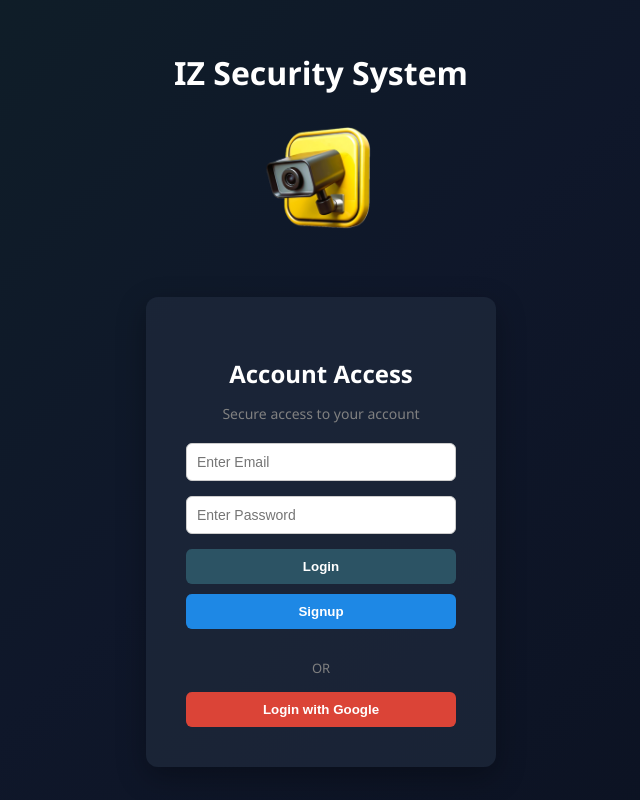
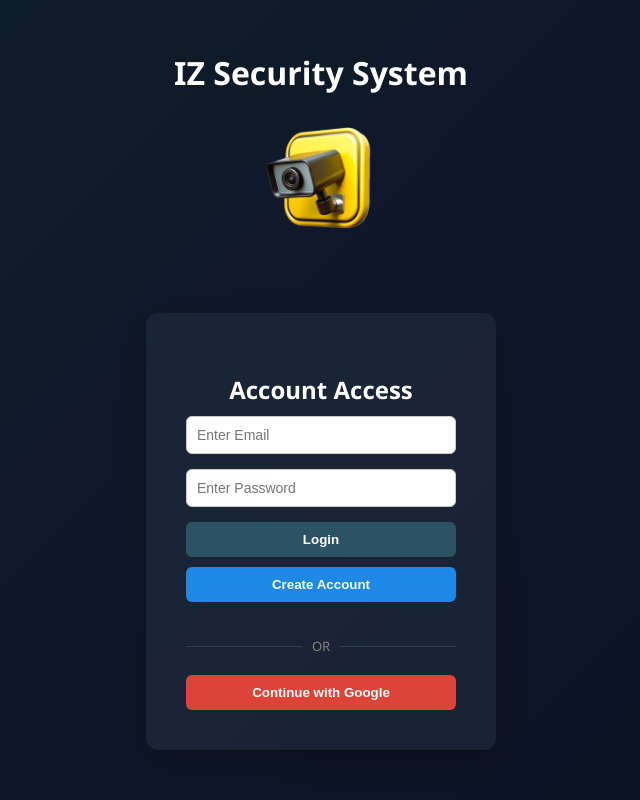
Before and after one commit to NehanShaikh/IZ_shop, a React (Create React App) app in the folder iz-security-frontend/: page /login in a window 1280 px wide. Shown: the top 800 px of the page, without its empty margins (319-959 px from the left). Built offline with nearby package versions, Linux system fonts and the light colour scheme.

Commit message:
first commit

```diff
--- a/iz-security-frontend/src/App.css
+++ b/iz-security-frontend/src/App.css
@@ -462,9 +462,23 @@ html, body {
 }
 
 .divider {
-  margin: 15px 0;
+  margin: 20px 0;
+  display: flex;
+  align-items: center;
+  text-align: center;
+  color: gray;
   font-size: 13px;
-  color: gray;
+}
+
+.divider::before,
+.divider::after {
+  content: "";
+  flex: 1;
+  border-bottom: 1px solid #334155;
+}
+
+.divider span {
+  margin: 0 10px;
 }
 
 
--- a/iz-security-frontend/src/pages/Login.js
+++ b/iz-security-frontend/src/pages/Login.js
@@ -69,7 +69,6 @@ function Login({ setUser }) {
     <div className="login-header">
       <h1>IZ Security System</h1>
 
-        {/* KEEPING YOUR LOGO SECTION */}
       <div className="login-logo">
         <img src="/logo.png" alt="Logo" />
       </div>
@@ -77,8 +76,8 @@ function Login({ setUser }) {
 
     <div className="login-center">
       <div className="login-card">
+
         <h2>Account Access</h2>
-          <p>Secure access to your account</p>
 
         <input
           type="email"
@@ -99,13 +98,15 @@ function Login({ setUser }) {
         </button>
 
         <button className="signup-btn" onClick={handleSignup}>
-            Signup
+          Create Account
         </button>
 
-          <div className="divider">OR</div>
+        <div className="divider">
+          <span>OR</span>
+        </div>
 
         <button className="google-btn" onClick={handleGoogleLogin}>
-            Login with Google
+          Continue with Google
         </button>
 
       </div>
```
Lines whose indentation alone changed are shown as unchanged.
